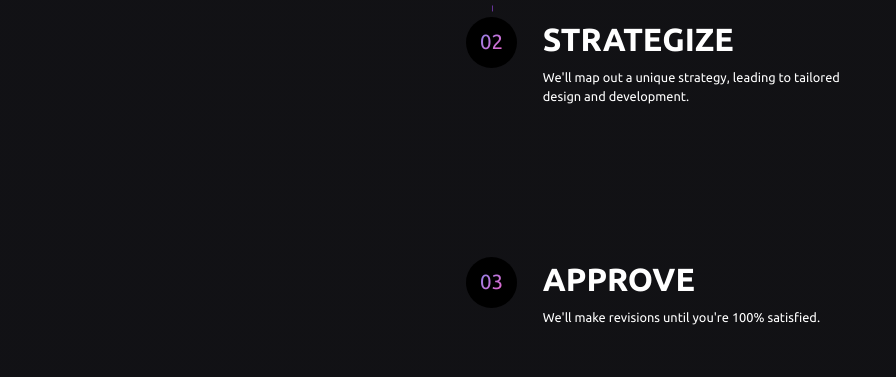
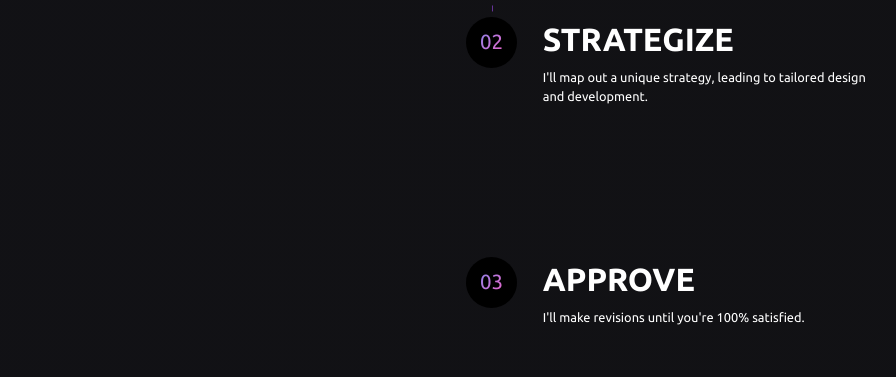
Before and after one commit to MDaniyal-07/Portfolio, a plain HTML site: page index.html in a window 1280 px wide. Shown: the part 1860-2237 px from the top of the page, without its empty margins (186-1082 px from the left). Drawn offline with nearby package versions, Linux system fonts and the light colour scheme.

Commit message:
index.html

```diff
--- a/index.html
+++ b/index.html
@@ -200,7 +200,7 @@
                   <div class="step-content">
                     <h4 class="step-title">Strategize</h4>
                     <p>
-                      We'll map out a unique strategy, leading to tailored
+                      I'll map out a unique strategy, leading to tailored
                       design and development.
                     </p>
                   </div>
@@ -213,7 +213,7 @@
                   </div>
                   <div class="step-content">
                     <h4 class="step-title">Approve</h4>
-                    <p>We'll make revisions until you're 100% satisfied.</p>
+                    <p>I'll make revisions until you're 100% satisfied.</p>
                   </div>
                 </div>
               </div>
```
